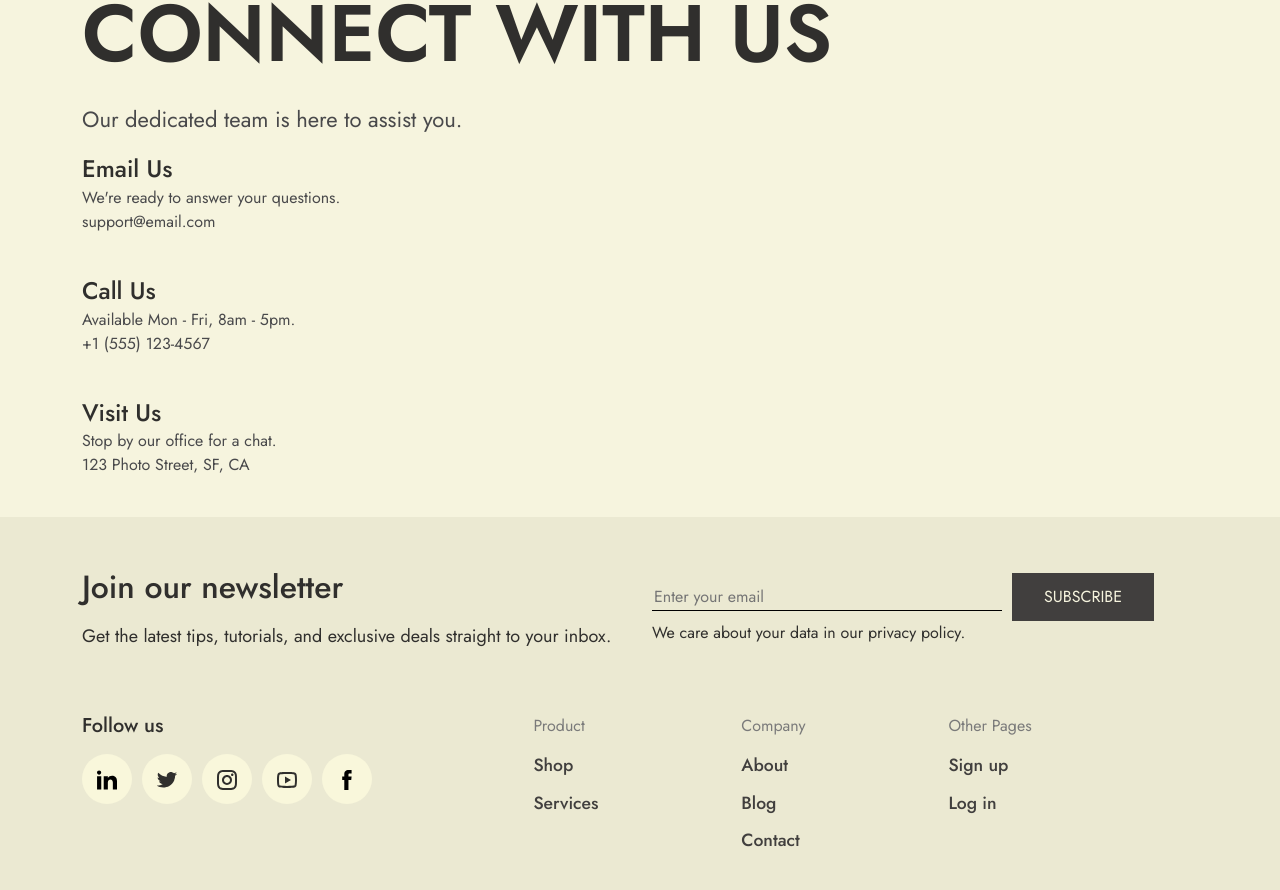
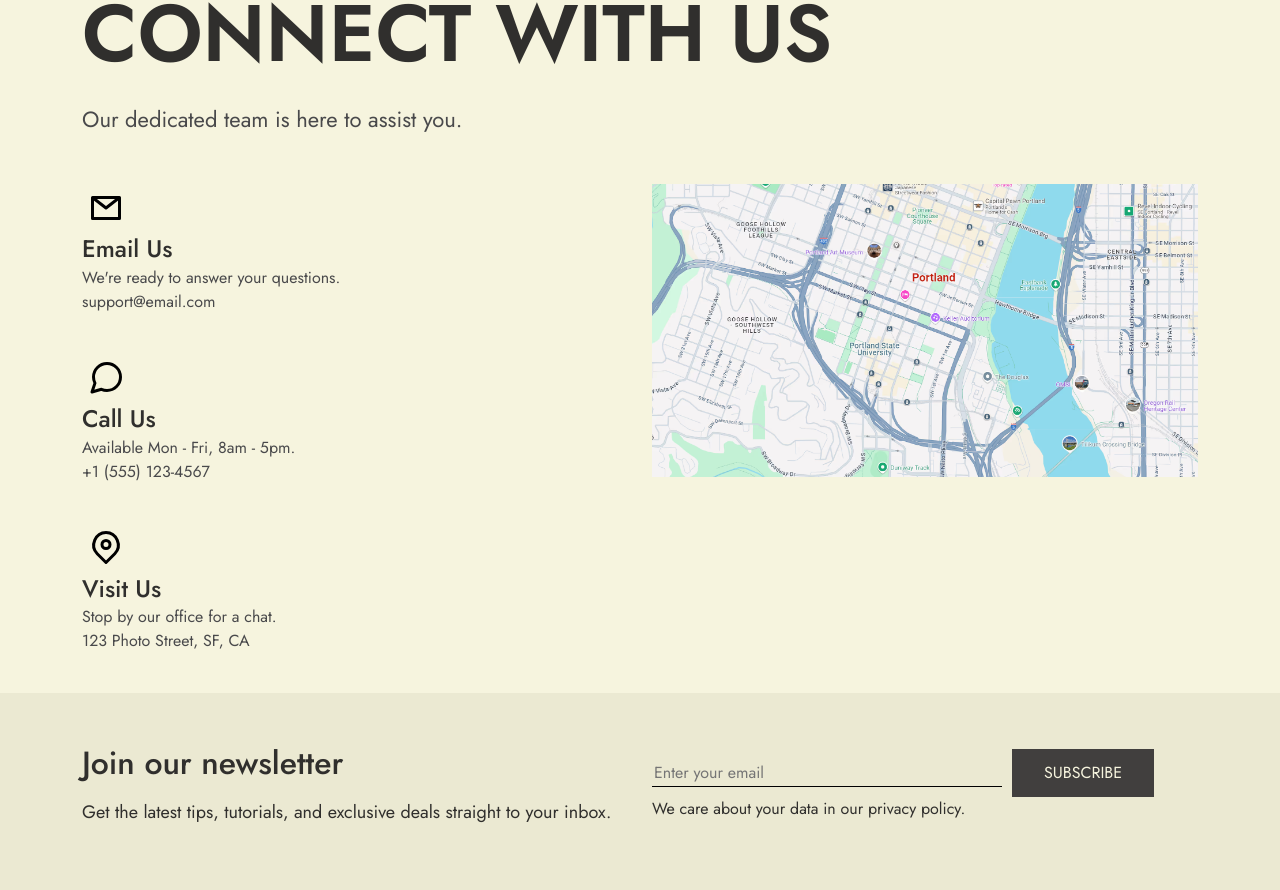
Before and after one commit to GeorgiosDrivas/shutter-shop, a React (Vite) app: page /about in a window 1280 px wide. Shown: the part 3136-4026 px from the top of the page. Built offline with nearby package versions, Linux system fonts and the light colour scheme; a web font is replaced by a local one.

Commit message:
About page completion

```diff
--- a/src/components/about/about.tsx
+++ b/src/components/about/about.tsx
@@ -112,7 +112,9 @@ export default function About() {
               <div className="title">
                 <p className="text-uppercase">Reach out to Camerax</p>
                 <h3 className="text-uppercase mb-4">Connect with us</h3>
-                <p>Our dedicated team is here to assist you.</p>
+                <p className="mb-5">
+                  Our dedicated team is here to assist you.
+                </p>
               </div>
             </div>
           </div>
@@ -120,16 +122,71 @@ export default function About() {
             <div className="col-6">
               <div className="connect-details">
                 <div className="connect-detail">
+                  <svg
+                    xmlns="http://www.w3.org/2000/svg"
+                    width="24"
+                    height="24"
+                    viewBox="0 0 24 24"
+                    fill="none"
+                  >
+                    <path
+                      d="M5.25 6.75H18.75V17.25H5.25V6.75Z"
+                      stroke="black"
+                      stroke-width="1.5"
+                      stroke-linejoin="round"
+                    />
+                    <path
+                      d="M5.25 6.75L12 12L18.75 6.75"
+                      stroke="black"
+                      stroke-width="1.5"
+                      stroke-linejoin="round"
+                    />
+                  </svg>
                   <h5 className="m-0">Email Us</h5>
                   <p className="m-0">We're ready to answer your questions.</p>
                   <a href="#">support@email.com</a>
                 </div>
                 <div className="connect-detail">
+                  <svg
+                    xmlns="http://www.w3.org/2000/svg"
+                    width="24"
+                    height="24"
+                    viewBox="0 0 24 24"
+                    fill="none"
+                  >
+                    <path
+                      d="M12.5 18.25C16.2279 18.25 19.25 15.2279 19.25 11.5C19.25 7.77208 16.2279 4.75 12.5 4.75C8.77208 4.75 5.75 7.77208 5.75 11.5C5.75 12.6007 6.01345 13.6398 6.48072 14.5578L5 19L9.71819 17.6519C10.5664 18.0361 11.5082 18.25 12.5 18.25Z"
+                      stroke="black"
+                      stroke-width="1.5"
+                      stroke-linejoin="round"
+                    />
+                  </svg>
                   <h5 className="m-0">Call Us</h5>
                   <p className="m-0">Available Mon - Fri, 8am - 5pm.</p>
                   <a href="#">+1 (555) 123-4567</a>
                 </div>
                 <div className="connect-detail">
+                  <svg
+                    xmlns="http://www.w3.org/2000/svg"
+                    width="24"
+                    height="24"
+                    viewBox="0 0 24 24"
+                    fill="none"
+                  >
+                    <path
+                      d="M16.3918 14.8527C20.2489 10.9956 17.2769 4.25 12 4.25C6.72299 4.25 3.75102 10.9956 7.60817 14.8527L12 19.25L16.3918 14.8527Z"
+                      stroke="black"
+                      stroke-width="1.5"
+                      stroke-linejoin="round"
+                    />
+                    <circle
+                      cx="12"
+                      cy="10.25"
+                      r="2"
+                      stroke="black"
+                      stroke-width="1.5"
+                    />
+                  </svg>
                   <h5 className="m-0">Visit Us</h5>
                   <p className="m-0">Stop by our office for a chat.</p>
                   <a href="#">123 Photo Street, SF, CA</a>
@@ -137,7 +194,13 @@ export default function About() {
               </div>
             </div>
             <div className="col-6">
-              <div className="connect-map"></div>
+              <div className="connect-map">
+                <img
+                  className="w-100 h-100"
+                  src="/assets/about_map.png"
+                  alt=""
+                />
+              </div>
             </div>
           </div>
         </div>
--- a/src/styles/about.style.css
+++ b/src/styles/about.style.css
@@ -77,3 +77,8 @@
 .connect-detail {
   margin-bottom: 40px;
 }
+
+.connect-detail svg {
+  width: 3rem;
+  height: 3rem;
+}
```
Also changed, not shown: public/assets/about_map.png (added).
